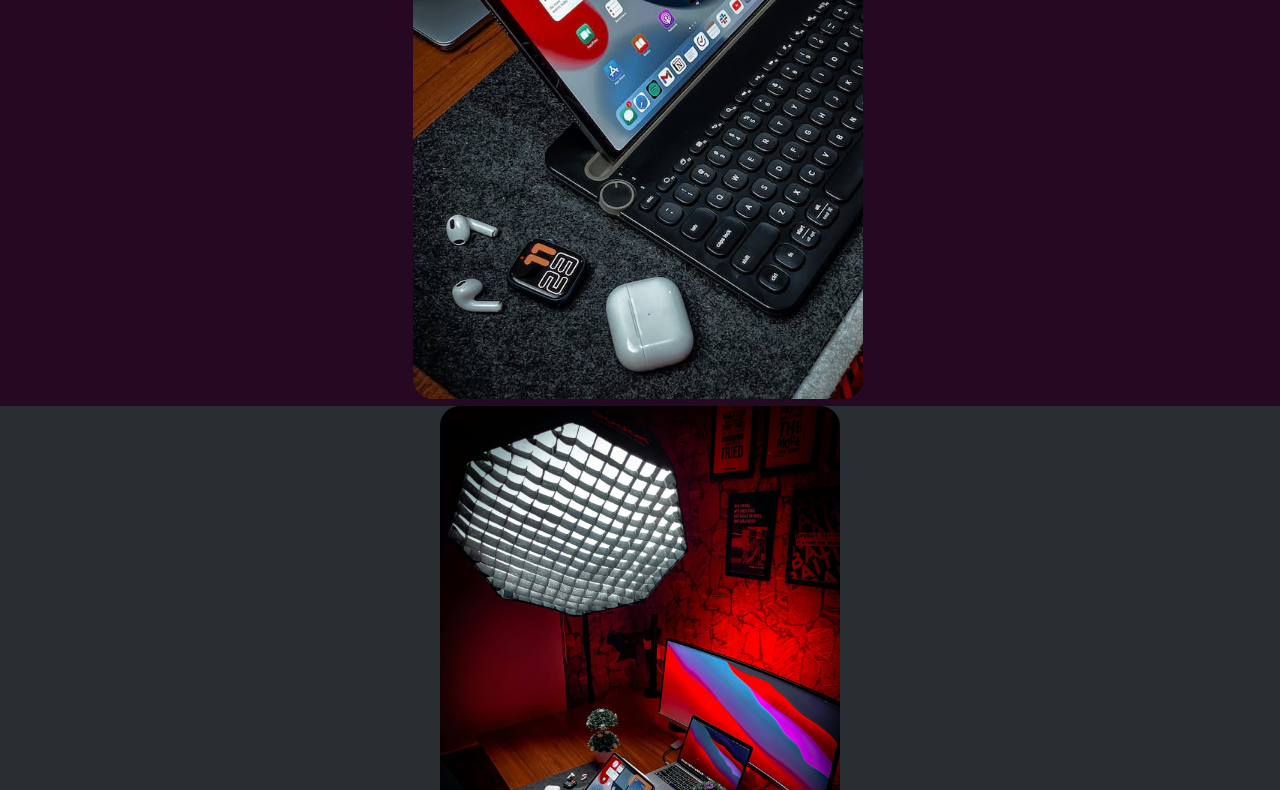
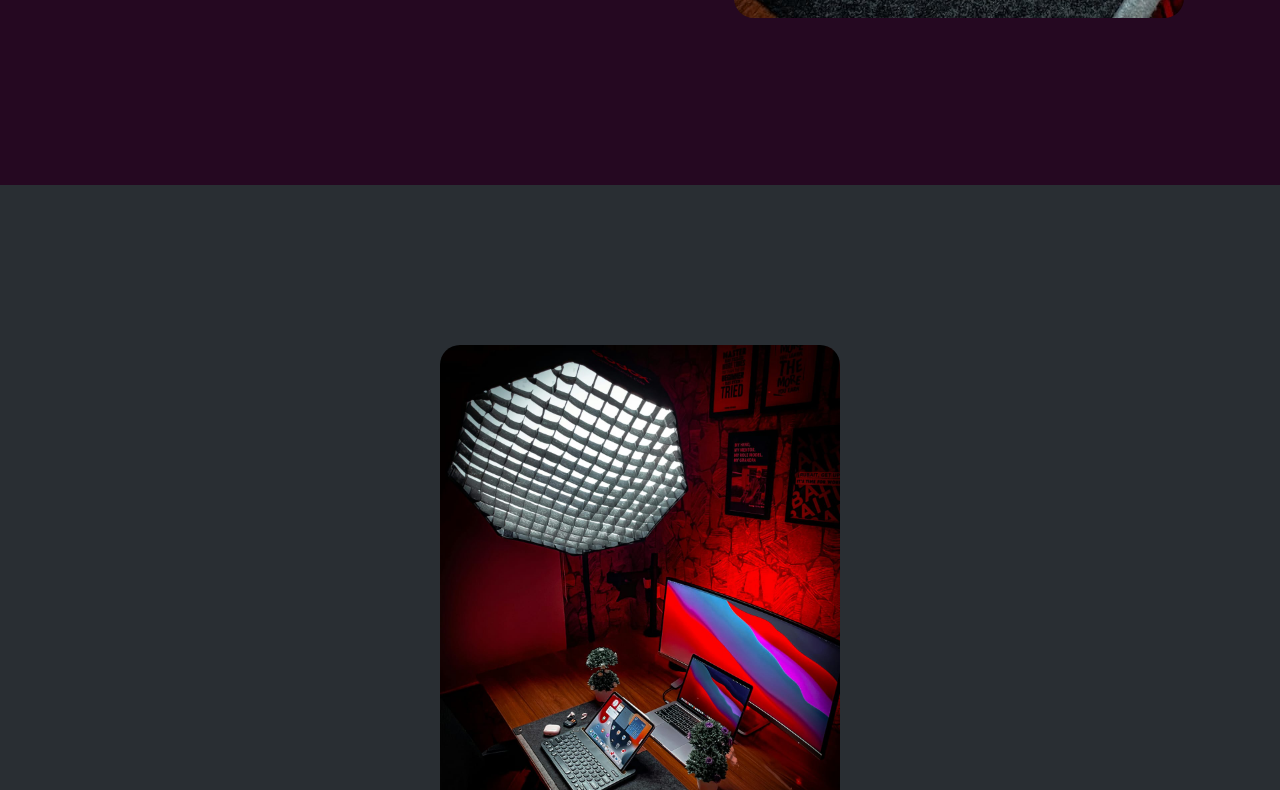
Before and after one commit to Jeffcruz000/MY-PORTFOLIO-WITH-HTML-CSS-JAVASCRITE, a plain HTML site: page index.html in a window 1280 px wide. Shown: the part 742-1532 px from the top of the page. Drawn offline with nearby package versions, Linux system fonts and the light colour scheme.

Commit message:
i made some changes to the padding of the section element and fixed the overflow issue by uncommenting the html and body styles. Also, I changed the display property of the container class to inline-flex for better layout control.

```diff
--- a/style.css
+++ b/style.css
@@ -47,8 +47,7 @@ body{
 
 section{
   max-width: 100%;
-  padding-left: 1rem;
-  padding-right: 1rem;
+  padding: 10rem 8% 10rem;
 
 }
 
@@ -63,6 +62,7 @@ header{
   justify-content: space-between;
   width: 100%;
   padding: 20px 10%;
+
 
 }
 
@@ -197,11 +197,12 @@ span{
   min-height: 100vh;
   height: 100%;
   width: 100%;
-  display: block;
+  display: inline-flex;
   grid-template-columns: repeat(2, 1fr);
   align-items: center;
   grid-gap: 2rem;
   padding-right: 20px;
+
 }
 
 .home-content{
```
